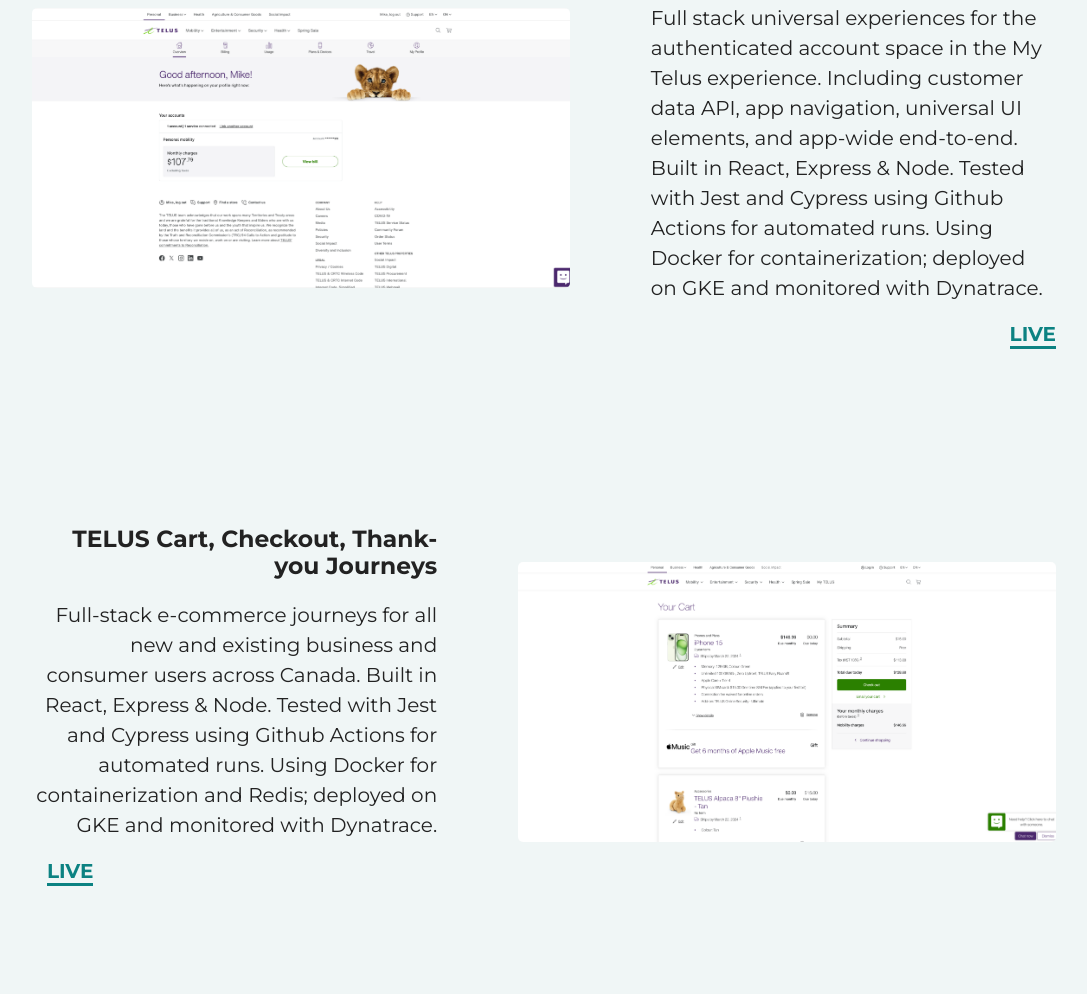
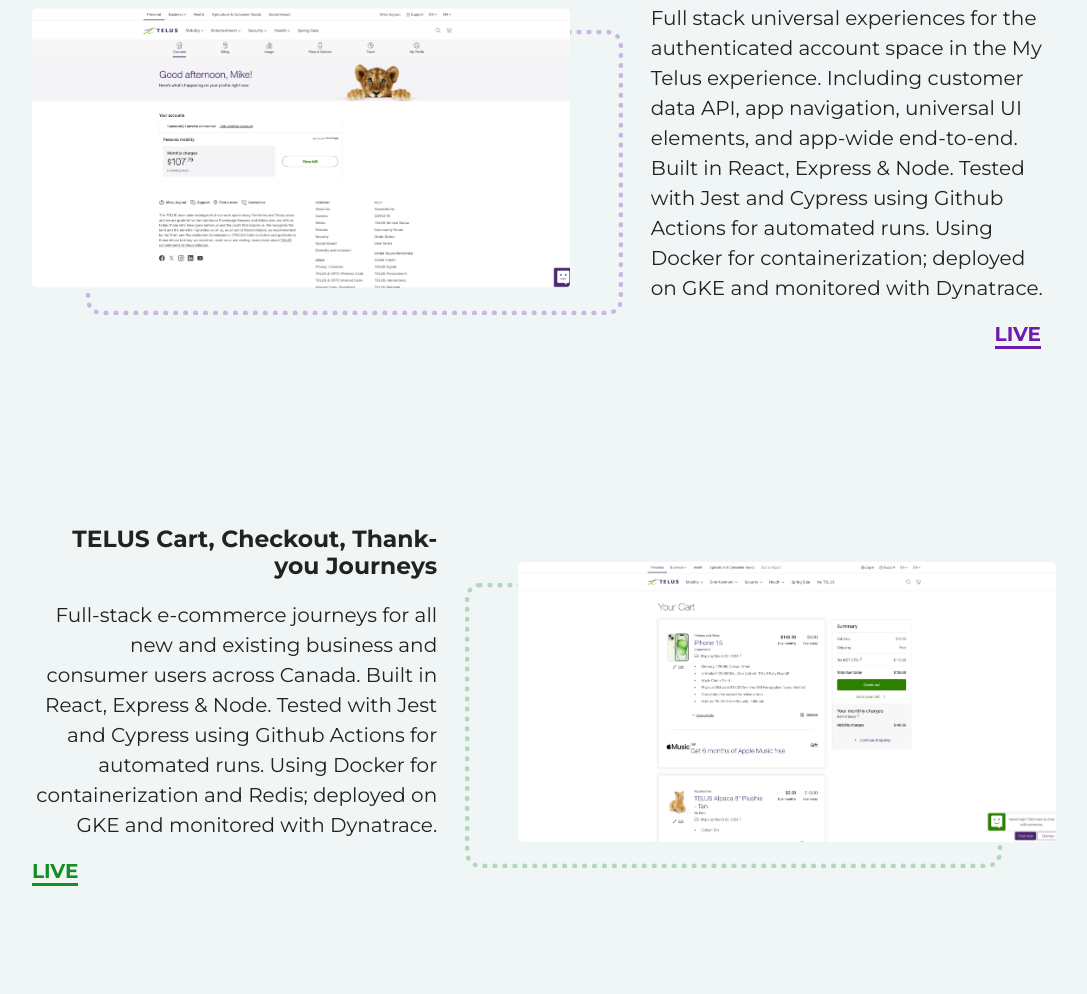
Before and after one commit to jbrodj/portfolio, a plain HTML site: page index.html in a window 1280 px wide. Shown: the part 2446-3440 px from the top of the page, without its empty margins (96-1183 px from the left). Drawn offline with nearby package versions, Linux system fonts and the light colour scheme.

Commit message:
style(compiledSass): update compiled styles 😎

```diff
--- a/styles/style.css
+++ b/styles/style.css
@@ -878,8 +878,8 @@
 .projectContainer a {
   border-bottom: 3px solid #0c8282;
 }
-.projectContainer a:last-of-type {
-  margin-left: 0.75rem;
+.projectContainer a:first-of-type {
+  margin-right: 0.75rem;
 }
 
 .projectLinks {
@@ -921,6 +921,24 @@
 .projectContainer:nth-of-type(2n) .projectAccent {
   right: 10%;
   top: 7.5%;
+}
+
+.telus a {
+  color: #6f19ad;
+  border-bottom: 3px solid #6f19ad;
+}
+
+.telus .projectImg > div {
+  border: 0.25rem dotted rgba(111, 25, 173, 0.286);
+}
+
+.telus2 a {
+  color: #148f24;
+  border-bottom: 3px solid #148f24;
+}
+
+.telus2 .projectImg > div {
+  border: 0.25rem dotted rgba(20, 143, 36, 0.286);
 }
 
 .giftExchange a {
@@ -996,7 +1014,7 @@
 .growthSection {
   position: relative;
   min-height: 0;
-  text-align: right;
+  text-align: center;
   margin-bottom: 0rem;
 }
 
@@ -1011,6 +1029,11 @@
 .growthCopy h3 {
   text-align: left;
   margin-bottom: 1.5rem;
+}
+.growthCopy .learningTopic {
+  color: #0c8282;
+  font-weight: 700;
+  font-size: 1.25rem;
 }
 .growthCopy .learningNote {
   margin-top: 0.25rem;
@@ -1266,11 +1289,9 @@
         -ms-flex-pack: justify;
             justify-content: space-between;
   }
-
   h1 {
     font-size: 2.5rem;
   }
-
   .arrowBuddies {
     margin: 1rem auto;
     -webkit-box-orient: horizontal;
@@ -1284,7 +1305,6 @@
         -ms-flex-align: space-between;
             align-items: space-between;
   }
-
   .mainLogo {
     -webkit-transform: scale(60%);
             transform: scale(60%);
@@ -1296,17 +1316,14 @@
     width: 100%;
     margin: 7rem auto;
   }
-
   h1, h2 {
     font-size: 2.5rem;
   }
-
   h3,
-section p,
-.projectLinks {
+  section p,
+  .projectLinks {
     padding: 0 1rem;
   }
-
   .sectionHeading {
     padding: 2rem 1rem 2.5rem 1rem;
   }
@@ -1317,16 +1334,13 @@
     padding: 0.12rem;
     height: 1.5rem;
   }
-
   header {
     min-height: 730px;
   }
-
   .mainLogo {
     -webkit-transform: scale(100%);
             transform: scale(100%);
   }
-
   .aboutSection {
     min-height: calc(100vh - 16rem);
   }
@@ -1371,7 +1385,6 @@
   .aboutSection .dashAccent2 {
     display: none;
   }
-
   .projectSection {
     padding-bottom: 0;
     margin-top: 10rem;
@@ -1434,11 +1447,9 @@
     -webkit-transform: rotate(-5deg);
             transform: rotate(-5deg);
   }
-
   .growthSection {
     margin-bottom: 10rem;
   }
-
   .growthCopy {
     width: 90%;
     margin-bottom: 0;
@@ -1446,15 +1457,12 @@
   .growthCopy h3, .growthCopy p {
     padding: 0;
   }
-
   .contactSection::before {
     top: -8rem;
   }
-
   .contactInfo p {
     font-size: 1.5rem;
   }
-
   .contactNav {
     width: 60%;
   }
@@ -1469,42 +1477,35 @@
   .wrapper {
     width: 100%;
   }
-
   .projectSection {
     margin-top: 5rem;
   }
   .projectSection .sectionHeading p {
     margin-left: 3.8rem;
   }
-
   header {
     padding: 4rem 0 2rem 0;
     padding: 0;
     height: 100vh;
     min-height: 610px;
   }
-
   .headerWrapper {
     width: 100%;
     -webkit-box-pack: end;
         -ms-flex-pack: end;
             justify-content: flex-end;
   }
-
   h1, h2 {
     font-size: 2rem;
   }
-
   .mainLogo {
     -webkit-transform: scale(80%);
             transform: scale(80%);
     margin: -1rem 0;
   }
-
   .arrowBuddies {
     margin: 0 0 -0.5rem 0;
   }
-
   .arrowLink {
     position: absolute;
     margin: 0 auto;
@@ -1512,7 +1513,6 @@
     right: 0;
     bottom: -0.5rem;
   }
-
   .aboutSection p {
     margin-top: 0;
   }
@@ -1548,11 +1548,9 @@
   .aboutSection .dashAccent {
     border: 0.3rem dotted rgba(102, 51, 153, 0.397);
   }
-
   .aboutSection::after {
     bottom: -9rem;
   }
-
   .projectSection {
     padding: 0;
   }
@@ -1571,7 +1569,6 @@
   .projectSection .projectImg img {
     border-radius: 0;
   }
-
   .growthSection, .growthSection h3 {
     text-align: center;
   }
@@ -1581,7 +1578,6 @@
   .growthSection .growthCopy i, .growthSection h3 .growthCopy i {
     font-size: 3.25rem;
   }
-
   .homeArrow {
     right: -3.5rem;
     top: -2.25rem;
```
